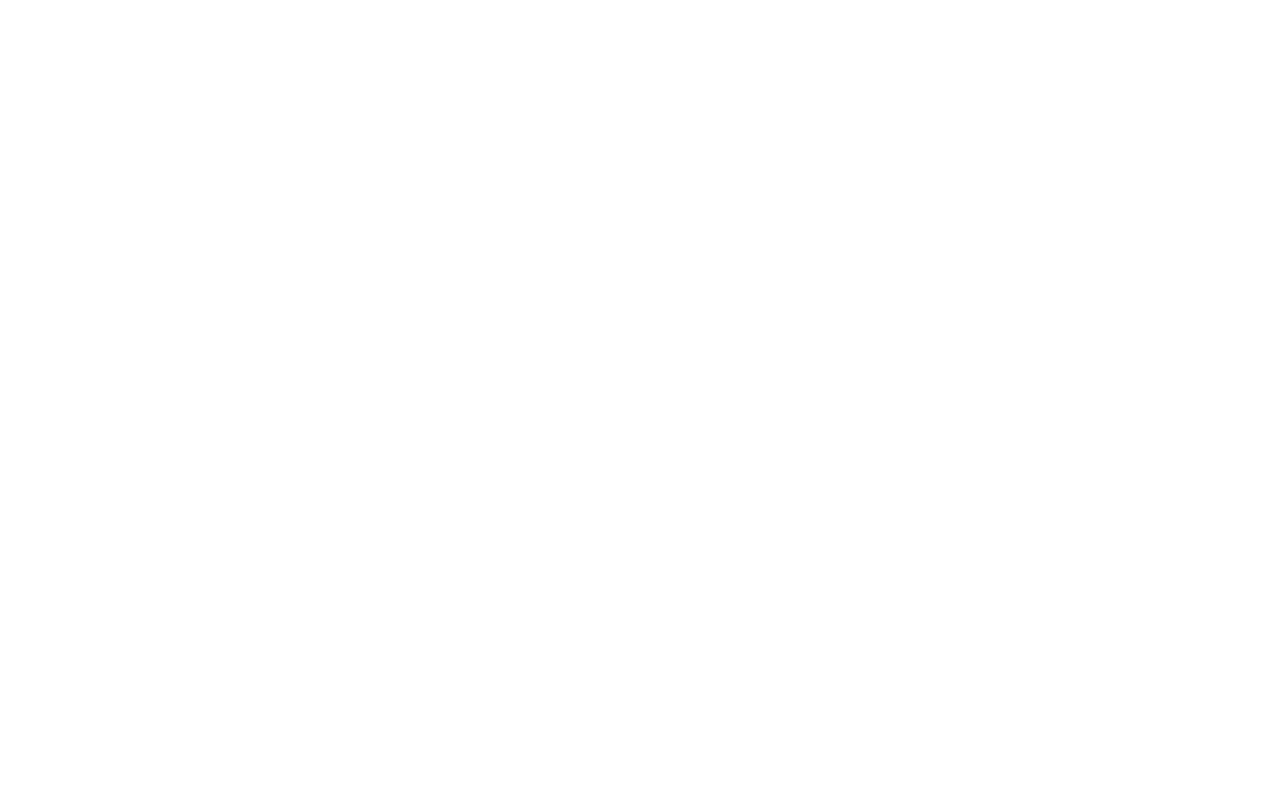
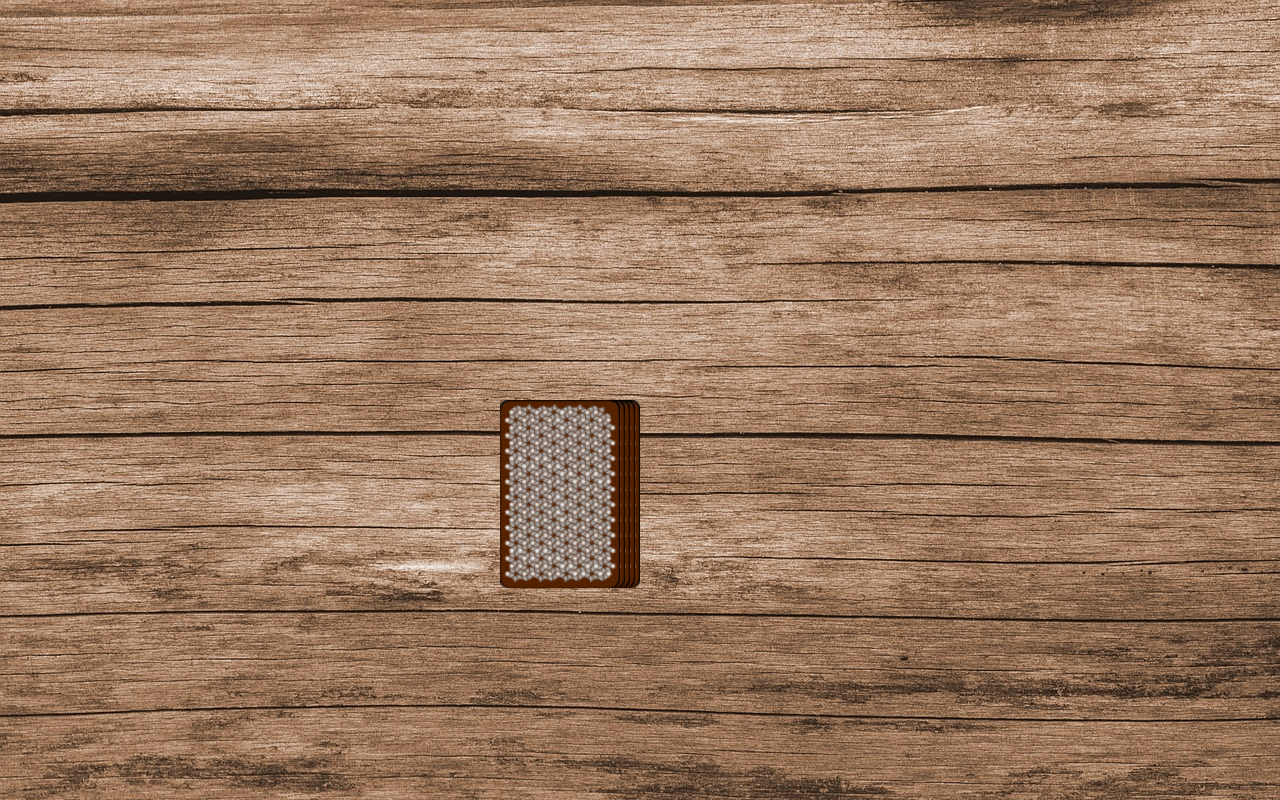
Before and after one commit to katharinahamburg/ring-of-fire, an Angular app: page /game in a window 1280 px wide. Before the commit this address led to /. Built offline with nearby package versions, Linux system fonts and the light colour scheme.

Commit message:
display card stack and start game

```diff
--- a/src/app/app-routing.module.ts
+++ b/src/app/app-routing.module.ts
@@ -1,8 +1,10 @@
 import { NgModule } from '@angular/core';
 import { RouterModule, Routes } from '@angular/router';
 import { StartScreenComponent } from './start-screen/start-screen.component';
+import { GameComponent } from './game/game.component';
 
 const routes: Routes = [
+  {path: 'game', component: GameComponent},
   {path: '', component: StartScreenComponent},
 ];
 
--- a/src/app/app.module.ts
+++ b/src/app/app.module.ts
@@ -4,11 +4,13 @@
 import { AppRoutingModule } from './app-routing.module';
 import { AppComponent } from './app.component';
 import { StartScreenComponent } from './start-screen/start-screen.component';
+import { GameComponent } from './game/game.component';
 
 @NgModule({
   declarations: [
     AppComponent,
-    StartScreenComponent
+    StartScreenComponent,
+    GameComponent
   ],
   imports: [
     BrowserModule,
--- /dev/null
+++ b/src/app/game/game.component.html
@@ -0,0 +1,8 @@
+<div class="field">
+
+<div class="card-stack">
+    <img [ngStyle]="{'right.px': i * 5}"  *ngFor="let c of [0,1,2,3,4]; let i = index;" src="/assets/img/cards/card_cover.png">
+
+</div>
+
+</div>
--- /dev/null
+++ b/src/app/game/game.component.scss
@@ -0,0 +1,18 @@
+.field {
+    width: 100vw;
+    height: 100vh;
+    max-width: 100%;
+    background-image: url("/assets/img/board.jpg");
+    display: flex;
+    justify-content: center;
+    align-items: center;
+}
+
+.card-stack {
+    position: relative;
+    img {
+        position: absolute;
+        width: 120px;
+
+    }
+}
--- a/src/app/start-screen/start-screen.component.html
+++ b/src/app/start-screen/start-screen.component.html
@@ -2,4 +2,8 @@
 
 <img src="assets/img/startbox.jpg">
 
+<div class="start-label-box">
+    <img (click)="newGame()" src="assets/img/startlabel.png">
 </div>
+
+</div>
--- a/src/app/start-screen/start-screen.component.scss
+++ b/src/app/start-screen/start-screen.component.scss
@@ -10,6 +10,25 @@
     img {
         height: 100vh;
         width: 100vw;
+
     }
 
 }
+
+.start-label-box {
+    position: absolute;
+    left: 0;
+    right: 0;
+    display: flex;
+    justify-content: center;
+
+    img {
+        width: 60vw;
+        height: auto;
+
+        &:hover {
+            filter: brightness(1.5);
+            cursor: pointer;
+        }
+    }
+}
--- a/src/app/start-screen/start-screen.component.ts
+++ b/src/app/start-screen/start-screen.component.ts
@@ -1,10 +1,23 @@
-import { Component } from '@angular/core';
+import { Component, OnInit } from '@angular/core';
+import { Router } from '@angular/router';
 
 @Component({
   selector: 'app-start-screen',
   templateUrl: './start-screen.component.html',
   styleUrls: ['./start-screen.component.scss']
 })
-export class StartScreenComponent {
+export class StartScreenComponent implements OnInit {
+
+constructor(private router: Router) {}
+
+ngOnInit(): void {
+
 
 }
+
+newGame() {
+  // start Game
+  this.router.navigateByUrl('/game');
+}
+
+}
```
Also changed, not shown: src/app/game/game.component.ts (added, +11 -0 lines), src/assets/img/startlabel.png, 1 other file (tests, documents, lock files or other folders).
